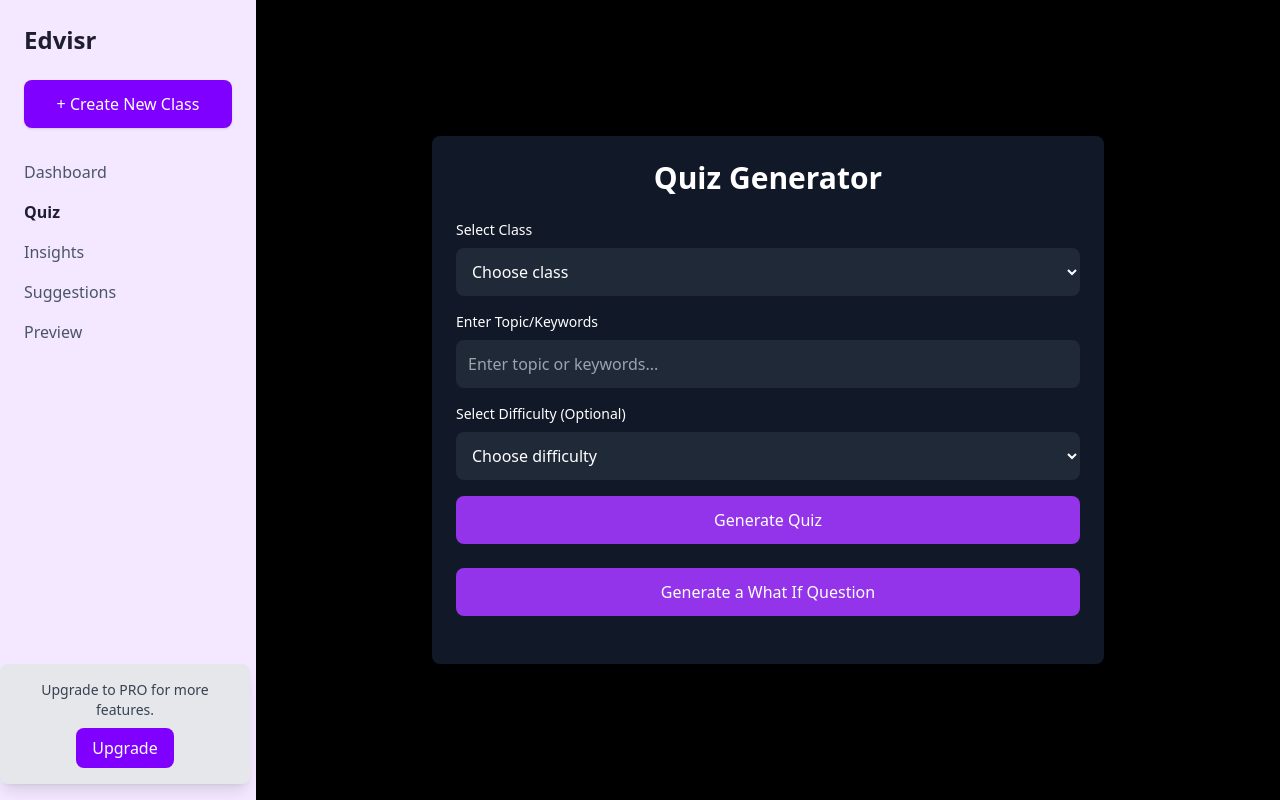
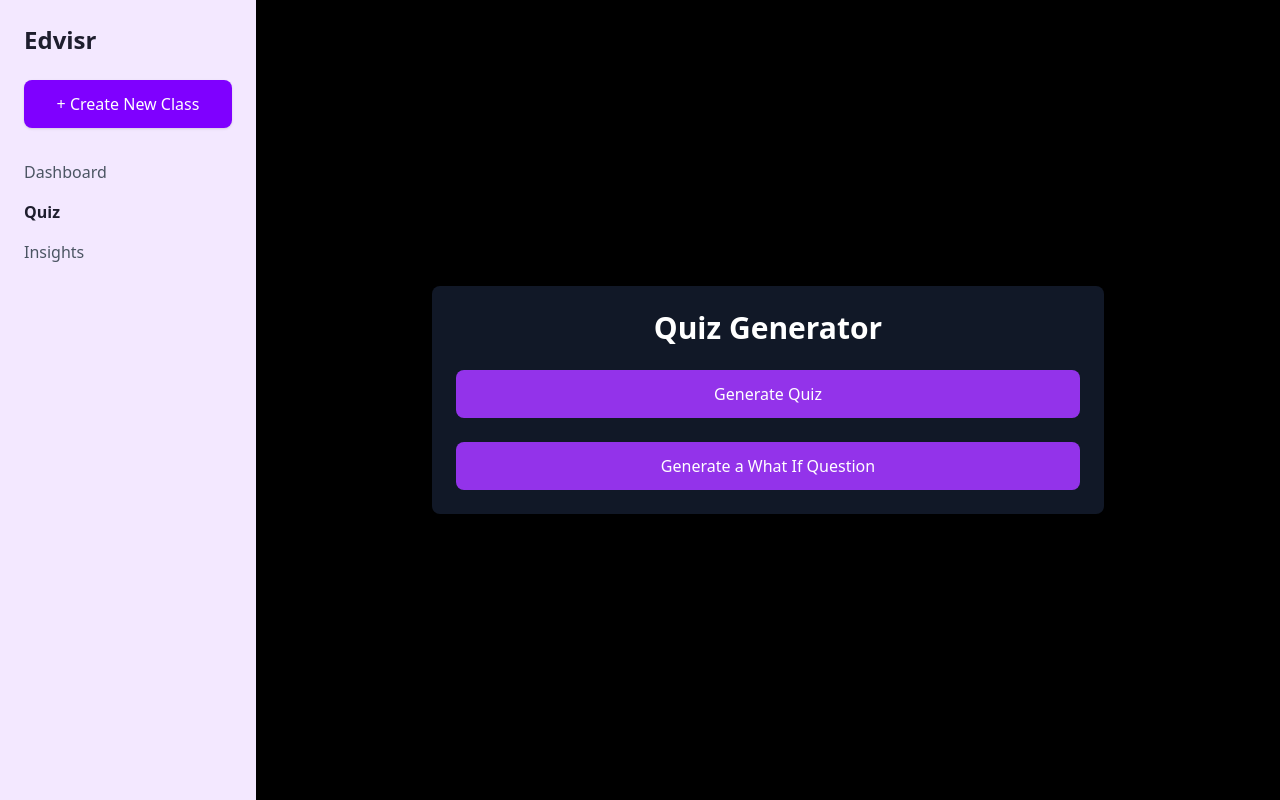
Before and after one commit to Sanyaaaz/Edvisr, a Next.js app: page /quiz in a window 1280 px wide. Built offline with nearby package versions, Linux system fonts and the light colour scheme.

Commit message:
Fixed Quiz Page

```diff
--- a/app/dashboard/page.tsx
+++ b/app/dashboard/page.tsx
@@ -106,7 +106,9 @@ export default function Dashboard() {
         </button>
 
         <ul className="mt-8 space-y-4">
-          <li className="text-primary font-semibold cursor-pointer">Dashboard</li>
+          <li className="text-gray-600 cursor-pointer hover:text-purple-400 transition">
+          <Link href="/dashboard">Dashboard</Link>
+            </li>
           <li className="text-gray-600 cursor-pointer hover:text-purple-400 transition">
             <Link href="/quiz">Quiz</Link>
           </li>
--- a/app/insights/page.tsx
+++ b/app/insights/page.tsx
@@ -35,7 +35,9 @@ export default function MathsDashboard() {
           </button>
 
           <ul className="mt-8 space-y-4">
-            <li className="text-primary font-semibold cursor-pointer">Dashboard</li>
+            <li className="text-gray-600 cursor-pointer hover:text-purple-400 transition">
+            <Link href="/dashboard">Dashboard</Link>
+            </li>
             <li className="text-gray-600 cursor-pointer hover:text-purple-400 transition">
               <Link href="/quiz">Quiz</Link>
             </li>
--- a/app/quiz/page.tsx
+++ b/app/quiz/page.tsx
@@ -11,51 +11,36 @@ const QuizPage = () => {
   const [difficulty, setDifficulty] = useState("");
   const [whatIfQuestion, setWhatIfQuestion] = useState("");
   const [whatIfAnswer, setWhatIfAnswer] = useState("");
-  const [showInput, setShowInput] = useState(false);
+  const [showQuizForm, setShowQuizForm] = useState(false);
+  const [showWhatIfForm, setShowWhatIfForm] = useState(false);
 
   const handleGenerateQuiz = () => {
     console.log("Class:", selectedClass, "Topic:", topic, "Difficulty:", difficulty);
   };
 
-  const handleWhatIfClick = () => {
-    setShowInput(true);
-  };
-
   const handleGenerateWhatIf = async () => {
     if (!whatIfQuestion) return;
-
     try {
       const response = await fetch("/api/gemini", {
         method: "POST",
-        headers: {
-          "Content-Type": "application/json",
-        },
+        headers: { "Content-Type": "application/json" },
         body: JSON.stringify({ topic: whatIfQuestion, grade: selectedClass || "General" }),
       });
-
       const data = await response.json();
-      if (response.ok) {
-        setWhatIfAnswer(data.question);
-      } else {
-        setWhatIfAnswer("Failed to generate an answer.");
-      }
+      setWhatIfAnswer(response.ok ? data.question : "Failed to generate an answer.");
     } catch (error) {
       console.error("Error fetching What If question:", error);
       setWhatIfAnswer("Failed to generate an answer.");
     }
   };
 
-
-
   return (
     <div className="flex min-h-screen bg-black text-white overflow-auto">
-      {/* Sidebar */}
       <div className="w-64 bg-purple-100 p-6 shadow-lg">
         <h2 className="text-2xl font-bold text-primary">Edvisr</h2>
         <button className="w-full bg-accent text-white p-3 mt-6 rounded-lg shadow">
           + Create New Class
         </button>
-
         <ul className="mt-8 space-y-4">
           <li className="text-gray-600 cursor-pointer hover:text-primary">
             <Link href="/dashboard">Dashboard</Link>
@@ -64,106 +49,50 @@ const QuizPage = () => {
           <li className="text-gray-600 cursor-pointer hover:text-purple-400 transition">
             <Link href="/insights">Insights</Link>
           </li>
-          <li className="text-gray-600 cursor-pointer hover:text-primary">Suggestions</li>
-          <li className="text-gray-600 cursor-pointer hover:text-primary">Preview</li>
         </ul>
-
-        <div className="fixed bottom-4 left-0 w-[250px] p-4 bg-gray-200 rounded-lg text-center shadow-lg">
-          <p className="text-gray-700 text-sm">Upgrade to PRO for more features.</p>
-          <a href="/pricingpage" className="bg-accent text-white px-4 py-2 mt-2 rounded-lg inline-block">
-            Upgrade
-          </a>
-        </div>
       </div>
 
-      {/* Main Content */}
       <div className="flex-1 flex flex-col items-center justify-center p-8 overflow-auto">
-        {/* Card Section */}
         <div className="w-full max-w-2xl bg-gray-900 p-6 rounded-lg shadow-lg">
           <h1 className="text-3xl font-semibold text-center mb-6">Quiz Generator</h1>
 
-          {/* Class Selection */}
-          <div className="mb-4">
+          <button className="bg-purple-600 hover:bg-purple-800 px-6 py-3 rounded-lg w-full" onClick={() => setShowQuizForm(!showQuizForm)}>
+            {showQuizForm ? "Close Quiz Form" : "Generate Quiz"}
+          </button>
+          {showQuizForm && (
+            <div className="mt-4">
               <label className="block text-sm font-medium mb-2">Select Class</label>
-            <select
-              className="w-full p-3 bg-gray-800 text-white rounded-lg"
-              value={selectedClass}
-              onChange={(e) => setSelectedClass(e.target.value)}
-            >
+              <select className="w-full p-3 bg-gray-800 text-white rounded-lg" value={selectedClass} onChange={(e) => setSelectedClass(e.target.value)}>
                 <option value="">Choose class</option>
                 {[...Array(8)].map((_, index) => (
-                <option key={index} value={index + 5}>
-                  Class {index + 5}
-                </option>
+                  <option key={index} value={index + 5}>Class {index + 5}</option>
                 ))}
               </select>
-          </div>
-
-          {/* Topic Input */}
-          <div className="mb-4">
-            <label className="block text-sm font-medium mb-2">Enter Topic/Keywords</label>
-            <input
-              type="text"
-              className="w-full p-3 bg-gray-800 text-white rounded-lg"
-              placeholder="Enter topic or keywords..."
-              value={topic}
-              onChange={(e) => setTopic(e.target.value)}
-            />
-          </div>
-
-          {/* Difficulty Selection */}
-          <div className="mb-4">
-            <label className="block text-sm font-medium mb-2">Select Difficulty (Optional)</label>
-            <select
-              className="w-full p-3 bg-gray-800 text-white rounded-lg"
-              value={difficulty}
-              onChange={(e) => setDifficulty(e.target.value)}
-            >
+              <label className="block text-sm font-medium mt-4 mb-2">Enter Topic/Keywords</label>
+              <input type="text" className="w-full p-3 bg-gray-800 text-white rounded-lg" placeholder="Enter topic..." value={topic} onChange={(e) => setTopic(e.target.value)} />
+              <label className="block text-sm font-medium mt-4 mb-2">Select Difficulty</label>
+              <select className="w-full p-3 bg-gray-800 text-white rounded-lg" value={difficulty} onChange={(e) => setDifficulty(e.target.value)}>
                 <option value="">Choose difficulty</option>
                 <option value="easy">Easy</option>
                 <option value="medium">Medium</option>
                 <option value="hard">Hard</option>
               </select>
-          </div>
-
-          {/* Generate Button */}
-          <div className="text-center">
-            <button
-              className="bg-purple-600 hover:bg-purple-800 px-6 py-3 rounded-lg w-full"
-              onClick={handleGenerateQuiz}
-            >
+              <button className="mt-4 bg-green-600 hover:bg-green-800 px-6 py-3 rounded-lg w-full" onClick={handleGenerateQuiz}>
                 Generate Quiz
               </button>
             </div>
+          )}
 
-          {/* What If Section */}
-          <div className="text-center py-6">
-            <button
-              className="bg-purple-600 hover:bg-purple-800 px-6 py-3 rounded-lg w-full"
-              onClick={handleWhatIfClick}
-            >
-              Generate a What If Question
+          <button className="mt-6 bg-purple-600 hover:bg-purple-800 px-6 py-3 rounded-lg w-full" onClick={() => setShowWhatIfForm(!showWhatIfForm)}>
+            {showWhatIfForm ? "Close What If Form" : "Generate a What If Question"}
           </button>
-          </div>
-
-          {showInput && (
+          {showWhatIfForm && (
             <div className="mt-4">
-              <input
-                type="text"
-                className="w-full p-3 bg-gray-800 text-white rounded-lg"
-                placeholder="Enter a keyword/topic..."
-                value={whatIfQuestion}
-                onChange={(e) => setWhatIfQuestion(e.target.value)}
-              />
-              <button
-                className="mt-2 bg-green-600 hover:bg-green-800 px-6 py-3 rounded-lg w-full"
-                onClick={handleGenerateWhatIf}
-              >
+              <input type="text" className="w-full p-3 bg-gray-800 text-white rounded-lg" placeholder="Enter a keyword/topic..." value={whatIfQuestion} onChange={(e) => setWhatIfQuestion(e.target.value)} />
+              <button className="mt-2 bg-green-600 hover:bg-green-800 px-6 py-3 rounded-lg w-full" onClick={handleGenerateWhatIf}>
                 Get Question
               </button>
-              {whatIfAnswer && (
-                <p className="mt-4 p-3 bg-gray-700 text-white rounded-lg">{whatIfAnswer}</p>
-              )}
+              {whatIfAnswer && <p className="mt-4 p-3 bg-gray-700 text-white rounded-lg">{whatIfAnswer}</p>}
             </div>
           )}
         </div>
```
Lines whose indentation alone changed are shown as unchanged.
